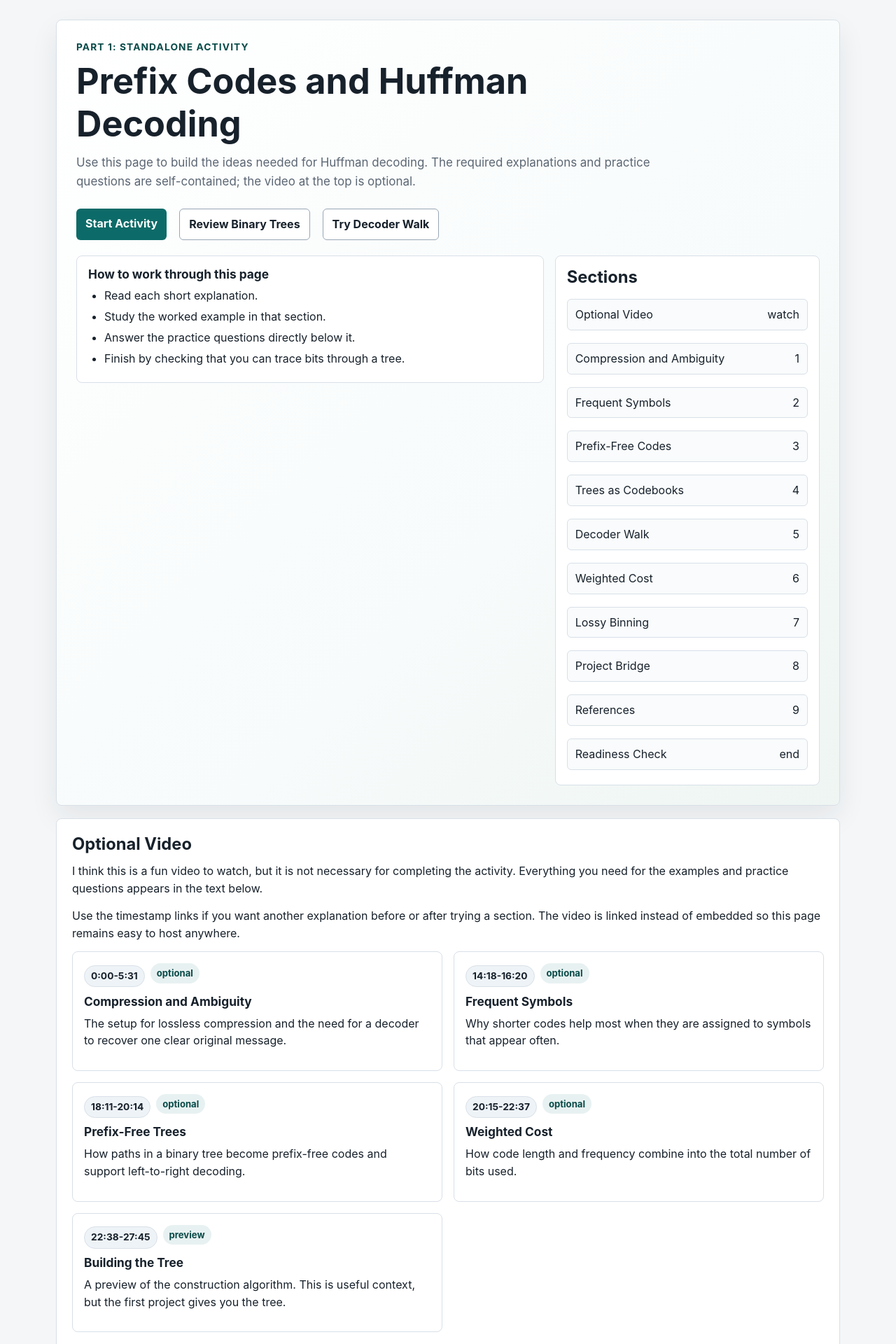
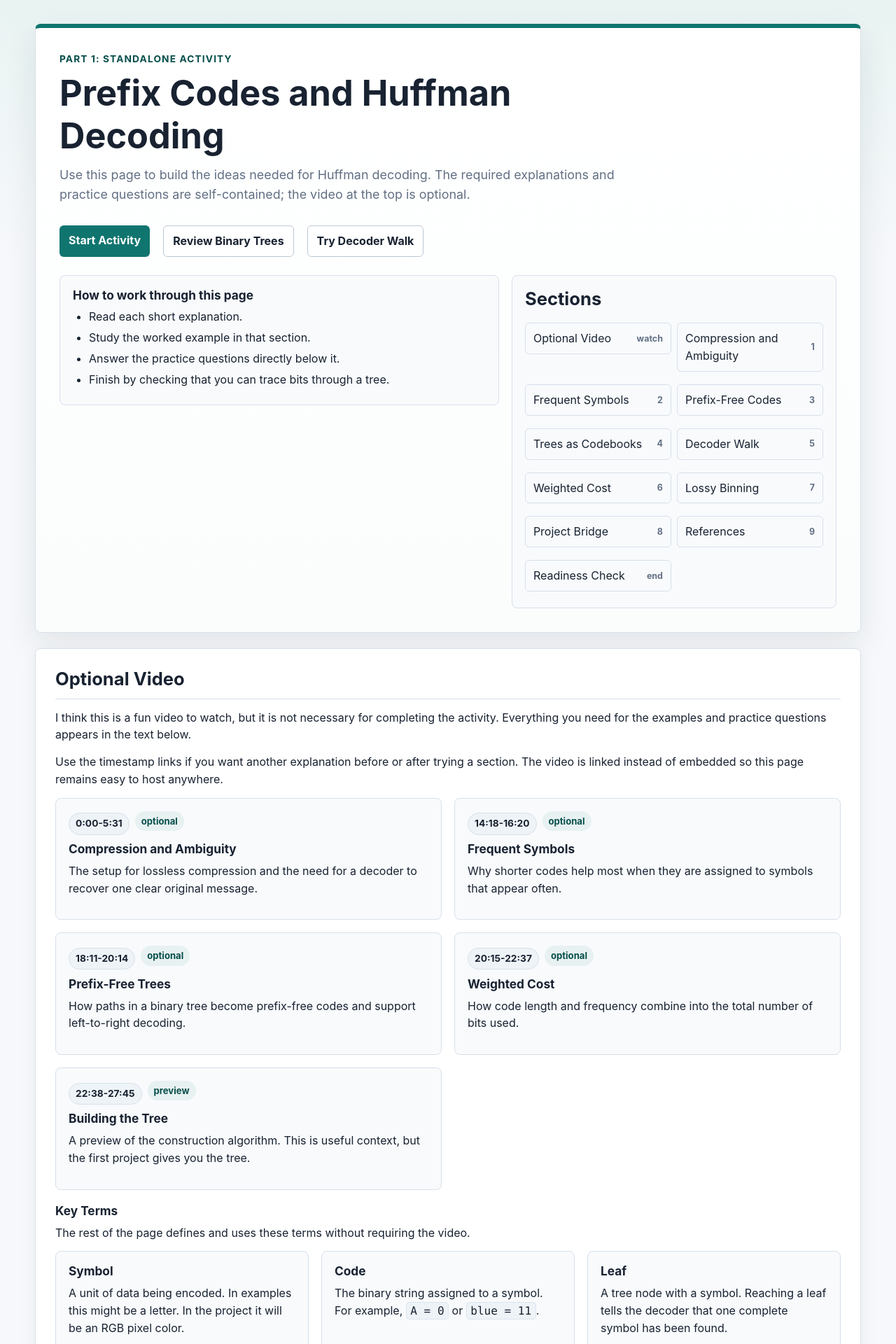
Before and after one commit to alexanderlewisstevens/alexanderlewisstevens.github.io, a Jekyll site: the page html/huffman_intro_part1.html, which Jekyll copies as it is, in a window 1280 px wide. Shown: the top 1920 px of the page at 70% size. Built offline with Jekyll 4.4.1, drawn with Linux system fonts in a browser that asks for light colours.

Commit message:
Improve Huffman activity styling

```diff
--- a/html/huffman_intro_part1.html
+++ b/html/huffman_intro_part1.html
@@ -16,26 +16,32 @@
   -->
   <style>
     :root {
-      --page: #f4f6f8;
+      --page: #f6f8fb;
+      --page-band: #e9f3f2;
       --surface: #ffffff;
-      --surface-soft: #f9fbfc;
-      --text: #17212b;
-      --muted: #5b6673;
-      --line: #d8e0e8;
-      --accent: #0c6b68;
-      --accent-strong: #084b49;
-      --blue: #275f9f;
-      --green: #2f7d4f;
-      --gold: #9c6b14;
-      --red: #a43e35;
-      --code: #eef2f6;
+      --surface-soft: #f8fafc;
+      --text: #182231;
+      --muted: #627084;
+      --line: #d7e0ea;
+      --line-strong: #bcc9d6;
+      --accent: #10756f;
+      --accent-strong: #074f4b;
+      --blue: #1e68a8;
+      --green: #287a52;
+      --gold: #a66c12;
+      --red: #a53c34;
+      --code: #eef3f7;
+      --focus: rgba(16, 117, 111, 0.24);
       --ok-bg: #e9f6ee;
       --ok-text: #23633c;
       --warn-bg: #fff4d9;
       --warn-text: #71510a;
       --bad-bg: #fdecea;
       --bad-text: #8f2f28;
-      --shadow: 0 16px 38px rgba(23, 33, 43, 0.08);
+      --shadow: 0 18px 48px rgba(24, 34, 49, 0.09);
+      --shadow-soft: 0 10px 24px rgba(24, 34, 49, 0.06);
+      --radius: 8px;
+      --radius-sm: 6px;
     }
 
     * {
@@ -48,36 +54,48 @@
 
     body {
       margin: 0;
-      background: var(--page);
+      background:
+        linear-gradient(180deg, var(--page-band) 0, var(--page) 360px),
+        var(--page);
       color: var(--text);
       font-family: Inter, ui-sans-serif, system-ui, -apple-system, BlinkMacSystemFont, "Segoe UI", sans-serif;
       line-height: 1.55;
+      text-rendering: optimizeLegibility;
+    }
+
+    ::selection {
+      background: #c8e7e4;
+      color: var(--accent-strong);
     }
 
     a {
       color: var(--blue);
+      text-underline-offset: 0.16em;
     }
 
     code,
     .bits {
       background: var(--code);
+      border: 1px solid #dce5ee;
       border-radius: 5px;
       font-family: ui-monospace, SFMono-Regular, Menlo, Consolas, "Liberation Mono", monospace;
       padding: 0.12rem 0.35rem;
     }
 
     main {
-      width: min(1120px, calc(100% - 32px));
+      width: min(1180px, calc(100% - 40px));
       margin: 0 auto;
-      padding: 28px 0 64px;
+      padding: 34px 0 72px;
     }
 
     .hero {
-      background: linear-gradient(135deg, #ffffff 0%, #f7fbfb 62%, #eef5f2 100%);
+      background: linear-gradient(180deg, #ffffff 0%, #fbfdfd 100%);
       border: 1px solid var(--line);
-      border-radius: 8px;
+      border-top: 6px solid var(--accent);
+      border-radius: var(--radius);
       box-shadow: var(--shadow);
-      padding: 28px;
+      overflow: hidden;
+      padding: 34px;
     }
 
     .eyebrow {
@@ -103,8 +121,8 @@
     }
 
     h2 {
-      font-size: 1.48rem;
-      margin: 0 0 12px;
+      font-size: clamp(1.32rem, 2vw, 1.62rem);
+      margin: 0 0 14px;
     }
 
     h3 {
@@ -118,15 +136,15 @@
 
     .lead {
       color: var(--muted);
-      font-size: 1.06rem;
-      max-width: 880px;
+      font-size: clamp(1.03rem, 1.4vw, 1.16rem);
+      max-width: 820px;
     }
 
     .hero-actions {
       display: flex;
       flex-wrap: wrap;
-      gap: 10px;
-      margin-top: 18px;
+      gap: 11px;
+      margin-top: 22px;
     }
 
     .hero-grid,
@@ -134,13 +152,13 @@
     .three-col,
     .workspace {
       display: grid;
-      gap: 16px;
+      gap: 18px;
     }
 
     .hero-grid {
       align-items: start;
-      grid-template-columns: minmax(0, 1.5fr) minmax(280px, 0.85fr);
-      margin-top: 22px;
+      grid-template-columns: minmax(0, 1.15fr) minmax(300px, 0.85fr);
+      margin-top: 26px;
     }
 
     .two-col {
@@ -152,7 +170,8 @@
     }
 
     .workspace {
-      grid-template-columns: minmax(0, 1.35fr) minmax(280px, 0.8fr);
+      align-items: start;
+      grid-template-columns: minmax(0, 1.35fr) minmax(300px, 0.78fr);
     }
 
     .card,
@@ -161,17 +180,25 @@
     .nav-card {
       background: var(--surface);
       border: 1px solid var(--line);
-      border-radius: 8px;
+      border-radius: var(--radius);
     }
 
     .card {
-      margin: 18px 0;
-      padding: 22px;
+      box-shadow: var(--shadow-soft);
+      margin: 22px 0;
+      padding: 28px;
+      scroll-margin-top: 18px;
+    }
+
+    .card > h2 {
+      border-bottom: 1px solid var(--line);
+      padding-bottom: 12px;
     }
 
     .mini-card,
     .nav-card {
-      padding: 16px;
+      background: var(--surface-soft);
+      padding: 18px;
     }
 
     .mini-card h3,
@@ -180,9 +207,10 @@
     }
 
     .callout {
+      background: #f7fbfb;
       border-left: 5px solid var(--accent);
       margin: 14px 0;
-      padding: 14px 16px;
+      padding: 15px 17px;
     }
 
     .callout.warn {
@@ -202,6 +230,7 @@
     .toc {
       display: grid;
       gap: 8px;
+      grid-template-columns: repeat(auto-fit, minmax(190px, 1fr));
       margin: 0;
       padding: 0;
     }
@@ -214,18 +243,30 @@
       align-items: center;
       background: var(--surface-soft);
       border: 1px solid var(--line);
-      border-radius: 6px;
+      border-radius: var(--radius-sm);
       color: var(--text);
       display: flex;
+      gap: 10px;
       justify-content: space-between;
+      min-height: 42px;
       padding: 9px 11px;
       text-decoration: none;
+      transition: border-color 140ms ease, background 140ms ease, transform 140ms ease;
     }
 
     .toc a:hover,
     .toc a:focus {
+      background: #ffffff;
       border-color: var(--accent);
       color: var(--accent-strong);
+      transform: translateY(-1px);
+    }
+
+    .toc span {
+      color: var(--muted);
+      font-size: 0.78rem;
+      font-weight: 750;
+      white-space: nowrap;
     }
 
     .tag {
@@ -240,8 +281,11 @@
     }
 
     .table-wrap {
+      border: 1px solid var(--line);
+      border-radius: var(--radius);
+      margin: 14px 0 18px;
       overflow-x: auto;
-      margin: 12px 0 16px;
+      overflow-y: hidden;
     }
 
     table {
@@ -252,14 +296,36 @@
     th,
     td {
       border: 1px solid var(--line);
-      padding: 9px 11px;
+      padding: 10px 12px;
       text-align: left;
       vertical-align: top;
     }
 
+    .table-wrap th:first-child,
+    .table-wrap td:first-child {
+      border-left: 0;
+    }
+
+    .table-wrap th:last-child,
+    .table-wrap td:last-child {
+      border-right: 0;
+    }
+
+    .table-wrap thead tr:first-child th {
+      border-top: 0;
+    }
+
+    .table-wrap tbody tr:last-child td {
+      border-bottom: 0;
+    }
+
     th {
-      background: #edf4f4;
+      background: #edf6f5;
       font-weight: 750;
+    }
+
+    tbody tr:nth-child(even) td {
+      background: #fbfcfe;
     }
 
     ol,
@@ -275,8 +341,8 @@
     .steps {
       counter-reset: step;
       display: grid;
-      gap: 9px;
-      margin: 12px 0 0;
+      gap: 10px;
+      margin: 14px 0 0;
       padding: 0;
     }
 
@@ -284,7 +350,7 @@
       align-items: flex-start;
       background: var(--surface-soft);
       border: 1px solid var(--line);
-      border-radius: 7px;
+      border-radius: var(--radius);
       display: grid;
       gap: 10px;
       grid-template-columns: 34px 1fr;
@@ -318,12 +384,20 @@
     input[type="number"],
     textarea {
       background: #ffffff;
-      border: 1px solid #aeb9c5;
-      border-radius: 6px;
+      border: 1px solid var(--line-strong);
+      border-radius: var(--radius-sm);
       color: var(--text);
       font: inherit;
       padding: 9px 10px;
       width: min(380px, 100%);
+    }
+
+    input[type="text"]:focus,
+    input[type="number"]:focus,
+    textarea:focus {
+      border-color: var(--accent);
+      box-shadow: 0 0 0 4px var(--focus);
+      outline: 0;
     }
 
     textarea {
@@ -343,7 +417,7 @@
       appearance: none;
       background: var(--accent);
       border: 0;
-      border-radius: 6px;
+      border-radius: var(--radius-sm);
       color: #ffffff;
       cursor: pointer;
       display: inline-block;
@@ -352,12 +426,13 @@
       margin: 8px 8px 0 0;
       padding: 9px 13px;
       text-decoration: none;
+      transition: background 140ms ease, box-shadow 140ms ease, transform 140ms ease;
     }
 
     button.secondary,
     .button-link.secondary {
       background: #ffffff;
-      border: 1px solid #98a6b5;
+      border: 1px solid var(--line-strong);
       color: var(--text);
     }
 
@@ -366,7 +441,9 @@
     .button-link:hover,
     .button-link:focus {
       background: var(--accent-strong);
+      box-shadow: 0 8px 20px rgba(16, 117, 111, 0.2);
       color: #ffffff;
+      transform: translateY(-1px);
     }
 
     button.secondary:hover,
@@ -374,6 +451,7 @@
     .button-link.secondary:hover,
     .button-link.secondary:focus {
       background: #eef3f7;
+      box-shadow: none;
       color: var(--text);
     }
 
@@ -405,16 +483,25 @@
     .choice {
       background: var(--surface-soft);
       border: 1px solid var(--line);
-      border-radius: 6px;
+      border-radius: var(--radius-sm);
       display: block;
       margin: 8px 0;
       padding: 9px 11px;
     }
 
+    .choice:hover {
+      background: #ffffff;
+      border-color: var(--line-strong);
+    }
+
     .tree-wrap,
     .diagram-wrap {
+      background: #fbfcfd;
+      border: 1px solid var(--line);
+      border-radius: var(--radius);
+      margin: 10px 0 14px;
       overflow-x: auto;
-      margin: 10px 0 14px;
+      padding: 10px;
     }
 
     svg {
@@ -424,9 +511,9 @@
     }
 
     .diagram {
-      background: #fbfcfd;
-      border: 1px solid var(--line);
-      border-radius: 8px;
+      background: #ffffff;
+      border: 0;
+      border-radius: var(--radius-sm);
     }
 
     .edge {
@@ -477,7 +564,7 @@
 
     .bitstream {
       background: #111827;
-      border-radius: 8px;
+      border-radius: var(--radius);
       color: #d8f3dc;
       font-family: ui-monospace, SFMono-Regular, Menlo, Consolas, monospace;
       font-size: 1.18rem;
@@ -498,12 +585,13 @@
     .pixel-row {
       display: flex;
       flex-wrap: wrap;
-      gap: 7px;
+      gap: 8px;
       min-height: 37px;
     }
 
     .pixel {
       border: 1px solid #25313d;
+      border-radius: 4px;
       display: inline-block;
       height: 30px;
       width: 30px;
@@ -520,7 +608,7 @@
 
     .status-grid {
       display: grid;
-      gap: 8px;
+      gap: 10px;
       grid-template-columns: repeat(2, minmax(0, 1fr));
       margin: 10px 0;
     }
@@ -528,7 +616,7 @@
     .stat {
       background: var(--surface-soft);
       border: 1px solid var(--line);
-      border-radius: 7px;
+      border-radius: var(--radius-sm);
       padding: 10px;
     }
 
@@ -540,7 +628,7 @@
 
     .code-block {
       background: #111827;
-      border-radius: 8px;
+      border-radius: var(--radius);
       color: #e5edf5;
       font-family: ui-monospace, SFMono-Regular, Menlo, Consolas, monospace;
       font-size: 0.9rem;
@@ -564,8 +652,8 @@
 
     .chapter-block {
       border-top: 1px solid var(--line);
-      margin-top: 22px;
-      padding-top: 20px;
+      margin-top: 24px;
+      padding-top: 22px;
     }
 
     .chapter-meta {
@@ -589,10 +677,12 @@
     }
 
     .practice-box {
-      background: var(--surface-soft);
+      background: #f7fbf8;
+      border: 1px solid #cfe4d7;
       border-left: 5px solid var(--green);
       margin-top: 12px;
-      padding: 12px 14px;
+      padding: 14px 16px;
+      border-radius: var(--radius);
     }
 
     .practice-box label:first-child {
@@ -609,7 +699,7 @@
       align-items: flex-start;
       background: var(--surface-soft);
       border: 1px solid var(--line);
-      border-radius: 7px;
+      border-radius: var(--radius-sm);
       display: flex;
       font-weight: 500;
       gap: 6px;
@@ -620,19 +710,19 @@
     .footer-note {
       color: var(--muted);
       font-size: 0.92rem;
-      margin-top: 24px;
+      margin-top: 28px;
       text-align: center;
     }
 
     @media (max-width: 860px) {
       main {
-        width: min(100% - 20px, 1120px);
+        width: min(100% - 24px, 1120px);
         padding-top: 16px;
       }
 
       .hero,
       .card {
-        padding: 17px;
+        padding: 18px;
       }
 
       .hero-grid,
@@ -641,6 +731,40 @@
       .workspace,
       .status-grid {
         grid-template-columns: 1fr;
+      }
+    }
+
+    @media (max-width: 560px) {
+      main {
+        width: min(100% - 18px, 1120px);
+      }
+
+      .hero {
+        padding: 18px 16px;
+      }
+
+      .card {
+        padding: 18px 16px;
+      }
+
+      .hero-actions {
+        align-items: stretch;
+        flex-direction: column;
+      }
+
+      .button-link,
+      button {
+        text-align: center;
+        width: 100%;
+      }
+
+      .status-grid {
+        grid-template-columns: 1fr;
+      }
+
+      th,
+      td {
+        padding: 9px 10px;
       }
     }
 
```
